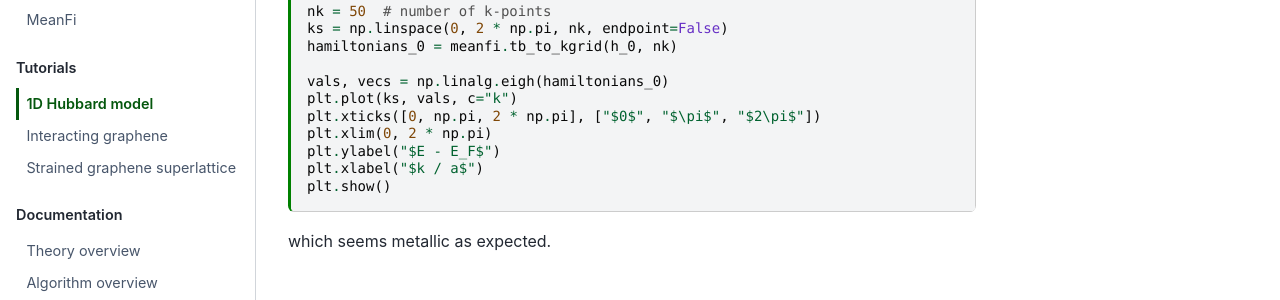
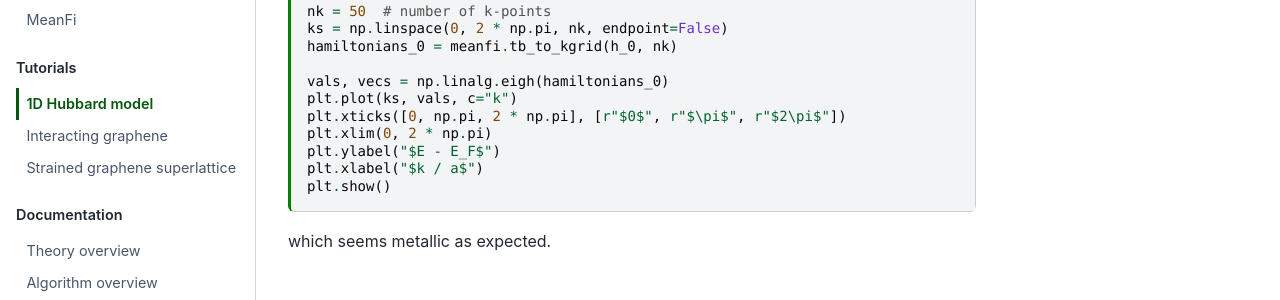
Before and after one commit to quantum-tinkerer/MeanFi, a Sphinx documentation site: the page built from docs/source/tutorial/hubbard_1d.md, in a window 1280 px wide and 900 px high, scrolled down 1603 px. Shown: the part 152-452 px from the top of the window. Built offline with Sphinx 7.4.7 and the Sphinx Book theme 1.1.4, drawn with Linux system fonts in a browser that asks for light colours; the version number could not be read and is left out; comment, search, counter and statistics services are not loaded; cross-references to code outside the pages are shown as plain code.

Commit message:
use r before latex in labels in plotting

````diff
--- a/docs/source/tutorial/hubbard_1d.md
+++ b/docs/source/tutorial/hubbard_1d.md
@@ -74,7 +74,7 @@
 
 vals, vecs = np.linalg.eigh(hamiltonians_0)
 plt.plot(ks, vals, c="k")
-plt.xticks([0, np.pi, 2 * np.pi], ["$0$", "$\pi$", "$2\pi$"])
+plt.xticks([0, np.pi, 2 * np.pi], [r"$0$", r"$\pi$", r"$2\pi$"])
 plt.xlim(0, 2 * np.pi)
 plt.ylabel("$E - E_F$")
 plt.xlabel("$k / a$")
@@ -138,10 +138,10 @@
 hamiltonians = meanfi.tb_to_kgrid(h_mf, nk)
 vals, vecs = np.linalg.eigh(hamiltonians)
 plt.plot(ks, vals, c="k")
-plt.xticks([0, np.pi, 2 * np.pi], ["$0$", "$\pi$", "$2\pi$"])
+plt.xticks([0, np.pi, 2 * np.pi], [r"$0$", r"$\pi$", r"$2\pi$"])
 plt.xlim(0, 2 * np.pi)
-plt.ylabel("$E - E_F$")
-plt.xlabel("$k / a$")
+plt.ylabel(r"$E - E_F$")
+plt.xlabel(r"$k / a$")
 plt.show()
 ```
 
@@ -187,8 +187,8 @@
 gaps = compute_phase_diagram(Us=Us, nk=20, nk_dense=100)
 
 plt.plot(Us, gaps, c="k")
-plt.xlabel("$U / t$")
-plt.ylabel("$\Delta{E}/t$")
+plt.xlabel(r"$U / t$")
+plt.ylabel(r"$\Delta{E}/t$")
 plt.show()
 ```
 
````
